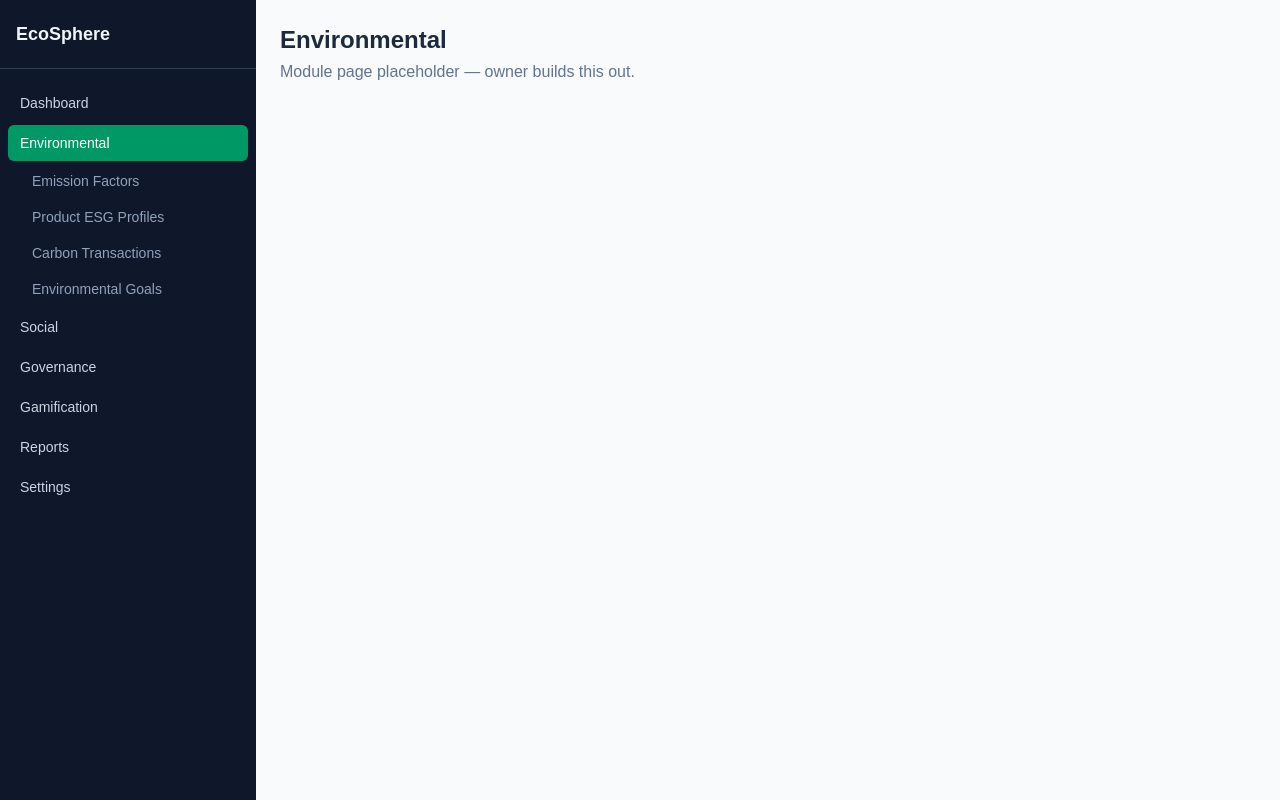
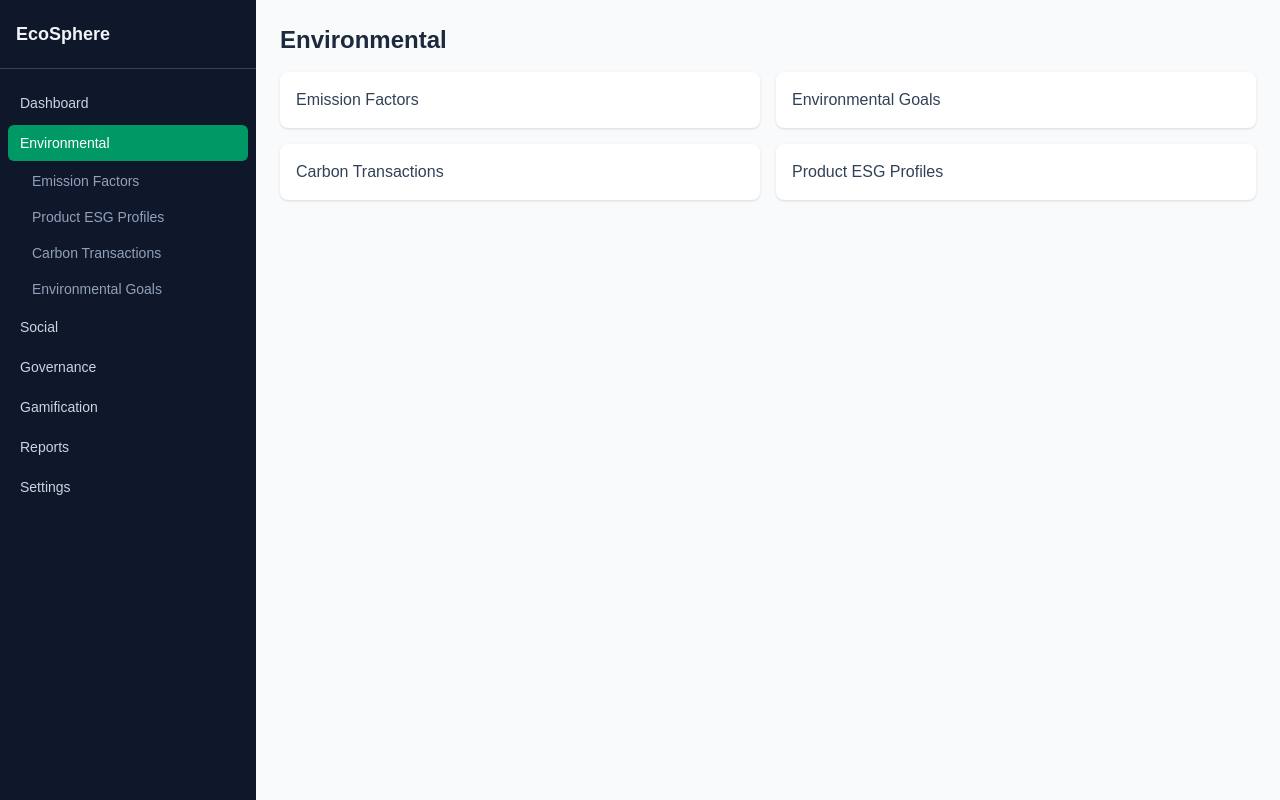
Before and after one commit to Manthan270706/Ecosphere-ODOO-Hackathon-July-2026, a Next.js app: page /environmental in a window 1280 px wide. Built offline with nearby package versions, Linux system fonts and the light colour scheme.

Commit message:
feat: environmental module landing page

```diff
--- a/app/environmental/page.tsx
+++ b/app/environmental/page.tsx
@@ -1,8 +1,27 @@
-export default function environmentalPage() {
+import Link from "next/link";
+
+export default function EnvironmentalPage() {
+  const links = [
+    { label: "Emission Factors", href: "/environmental/emission-factors" },
+    { label: "Environmental Goals", href: "/environmental/goals" },
+    { label: "Carbon Transactions", href: "/environmental/carbon-transactions" },
+    { label: "Product ESG Profiles", href: "/environmental/product-profiles" },
+  ];
+
   return (
-    <div>
-      <h1 class="text-2xl font-semibold text-slate-800 capitalize">environmental</h1>
-      <p class="text-slate-500 mt-1">Module page placeholder — owner builds this out.</p>
+    <div className="space-y-4">
+      <h1 className="text-2xl font-semibold text-slate-800">Environmental</h1>
+      <div className="grid grid-cols-2 gap-4">
+        {links.map((l) => (
+          <Link
+            key={l.href}
+            href={l.href}
+            className="bg-white p-4 rounded-lg shadow-sm hover:shadow-md text-slate-700 font-medium"
+          >
+            {l.label}
+          </Link>
+        ))}
+      </div>
     </div>
   );
 }
```
